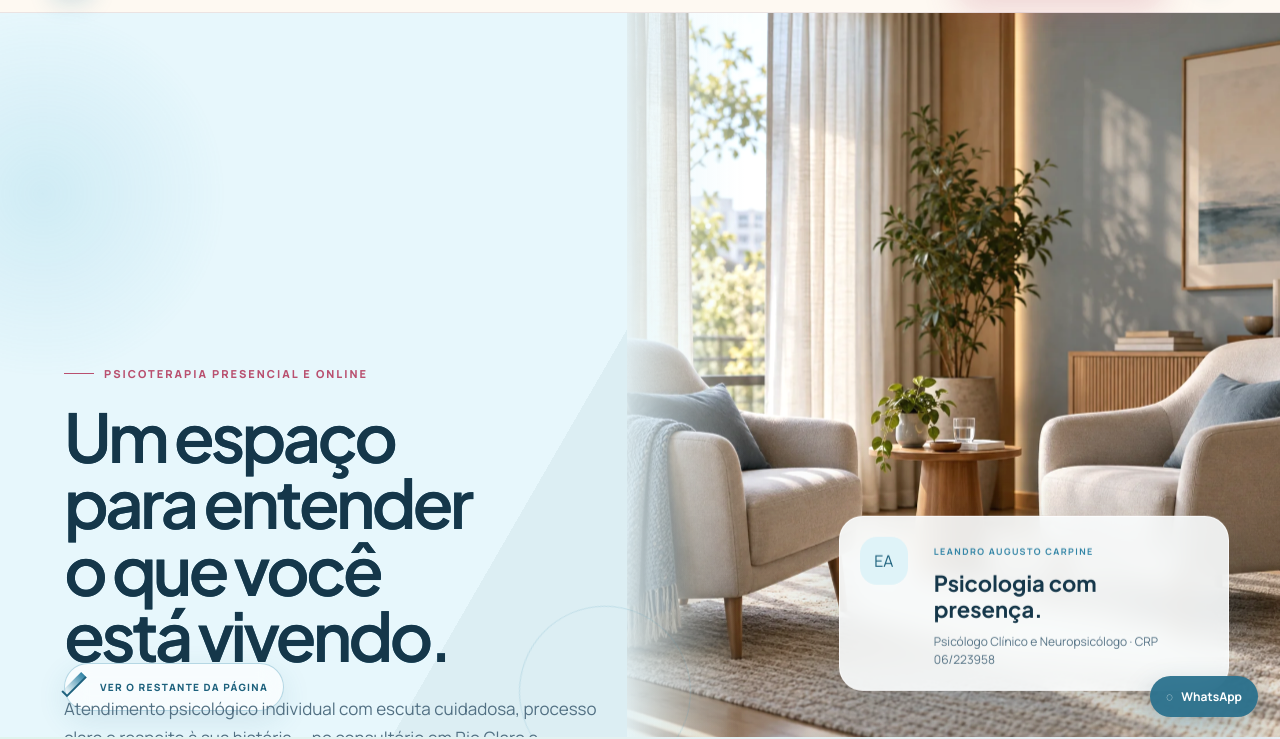
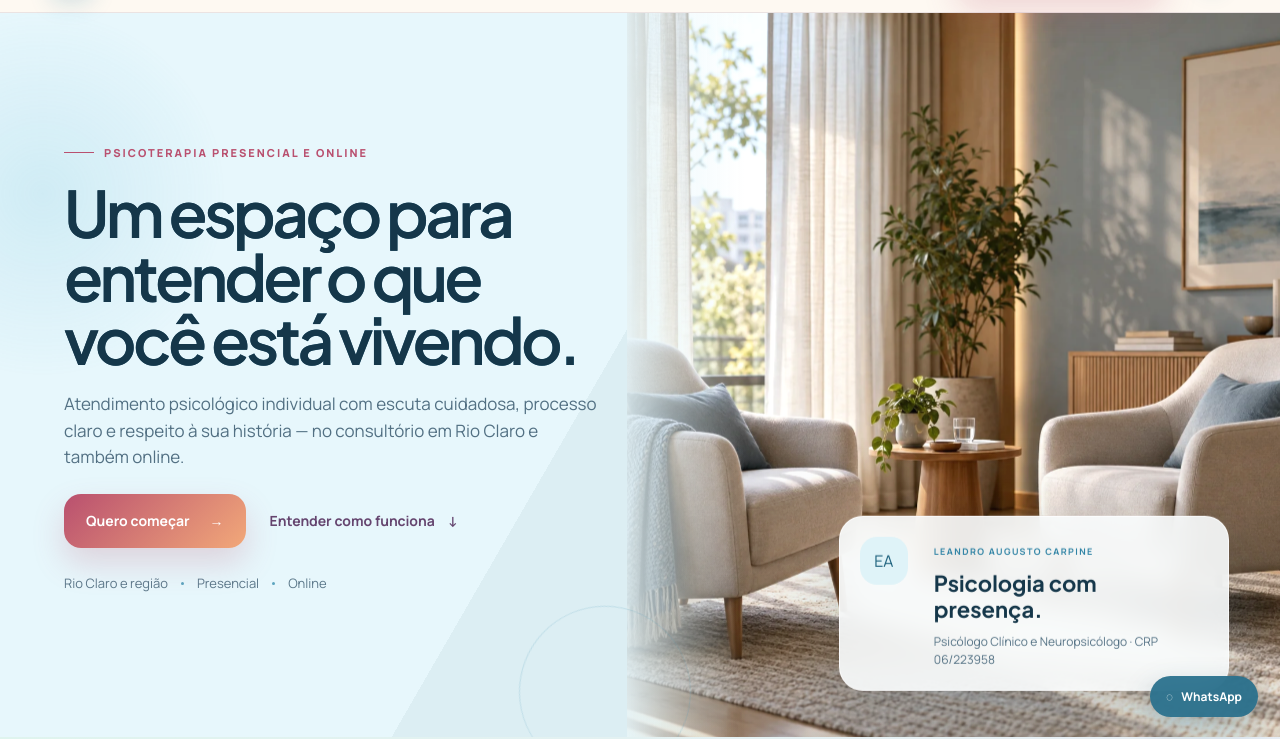
Before and after one commit to leandrocarpine-prog/Espacoacolher, a plain HTML site: page index.html in a window 1280 px wide. Shown: the part 63-802 px from the top of the page. Drawn offline with Linux system fonts and the light colour scheme.

Commit message:
Keep homepage hero content inside short viewports

```diff
--- a/home-v2.css
+++ b/home-v2.css
@@ -20,7 +20,7 @@ body.home-v2 main>.hero{height:min(900px,100svh);min-height:720px;padding-top:76
 .home-v2 .hero-image{position:relative;inset:auto;grid-column:2;width:100%;height:100%;overflow:hidden}
 .home-v2 .hero-image img{position:absolute;inset:0;width:100%;height:100%;object-fit:cover;object-position:center;animation:none;transform:scale(1.015);transition:transform 1.2s cubic-bezier(.22,1,.36,1)}
 .home-v2 .hero-image-shade{position:absolute;inset:0;background:linear-gradient(90deg,rgba(231,247,252,.88),transparent 18%),linear-gradient(0deg,rgba(10,46,62,.12),transparent 42%)!important}
-.home-v2 .hero-copy{position:absolute;z-index:3;left:clamp(24px,5vw,82px);top:50%;width:min(660px,42vw);margin:0;padding:28px 0 0;transform:translateY(-50%)}
+.home-v2 .hero-copy{position:absolute;z-index:3;left:clamp(24px,5vw,82px);top:76px;bottom:0;width:min(660px,42vw);margin:0;padding:20px 0 32px;transform:none;display:flex;flex-direction:column;justify-content:center}
 .home-v2 .eyebrow,.home-v2 .eyebrow.light{color:var(--h-blue);font-size:11px;letter-spacing:.18em;font-weight:800}
 .home-v2 .hero h1{font:700 clamp(54px,5.25vw,84px)/.99 "Plus Jakarta Sans",sans-serif;letter-spacing:-.058em;color:var(--h-ink);max-width:690px;text-wrap:balance}
 .home-v2 .hero-lead{max-width:610px;margin-top:26px;color:var(--h-copy);font-size:17px;line-height:1.7}
@@ -110,12 +110,21 @@ body.home-v2 footer{display:block}
   .home-v2 .audiences{grid-template-columns:1fr}.home-v2 .audiences-heading{max-width:760px}.home-v2 .audience-options{grid-template-columns:1fr 1fr}
 }
 
+@media(max-height:820px) and (min-width:851px){
+  .home-v2 .scroll-cue{display:none}
+  .home-v2 .hero h1{font-size:clamp(50px,5vw,72px)}
+  .home-v2 .hero-copy{padding-top:12px;padding-bottom:24px}
+  .home-v2 .hero-lead{margin-top:20px;line-height:1.55}
+  .home-v2 .hero-actions{margin-top:24px}
+  .home-v2 .hero-trust{margin-top:25px}
+}
+
 @media(max-width:850px){
   .home-v2{padding-bottom:72px}
   .home-v2 .site-header{height:70px}.home-v2 .site-header nav{background:#f8fcfd}.home-v2 .site-header nav>a{font-size:17px!important;color:var(--h-ink)}
   body.home-v2 main>.hero{display:block;height:auto;min-height:0;padding:70px 0 0;background:#edf8fb}
   .home-v2 .hero-image{height:45svh;min-height:300px;max-height:440px}.home-v2 .hero-image-shade{background:linear-gradient(0deg,#edf8fb 0,rgba(237,248,251,0) 32%)!important}
-  .home-v2 .hero-copy{position:relative;left:auto;top:auto;width:auto;transform:none;padding:22px 22px 60px;margin:0}
+  .home-v2 .hero-copy{position:relative;left:auto;top:auto;bottom:auto;width:auto;transform:none;padding:22px 22px 60px;margin:0;display:block}
   .home-v2 .hero h1{font-size:clamp(42px,11vw,64px)!important;line-height:1.02!important;overflow-wrap:normal}
   .home-v2 .hero-lead{font-size:17px;line-height:1.62}.home-v2 .hero-actions{align-items:stretch;gap:14px}.home-v2 .hero-actions .button{width:100%}.home-v2 .hero-actions .text-link{justify-content:center;min-height:46px}
   .home-v2 .hero-trust{justify-content:center}.home-v2 .scroll-cue{display:none}
```
